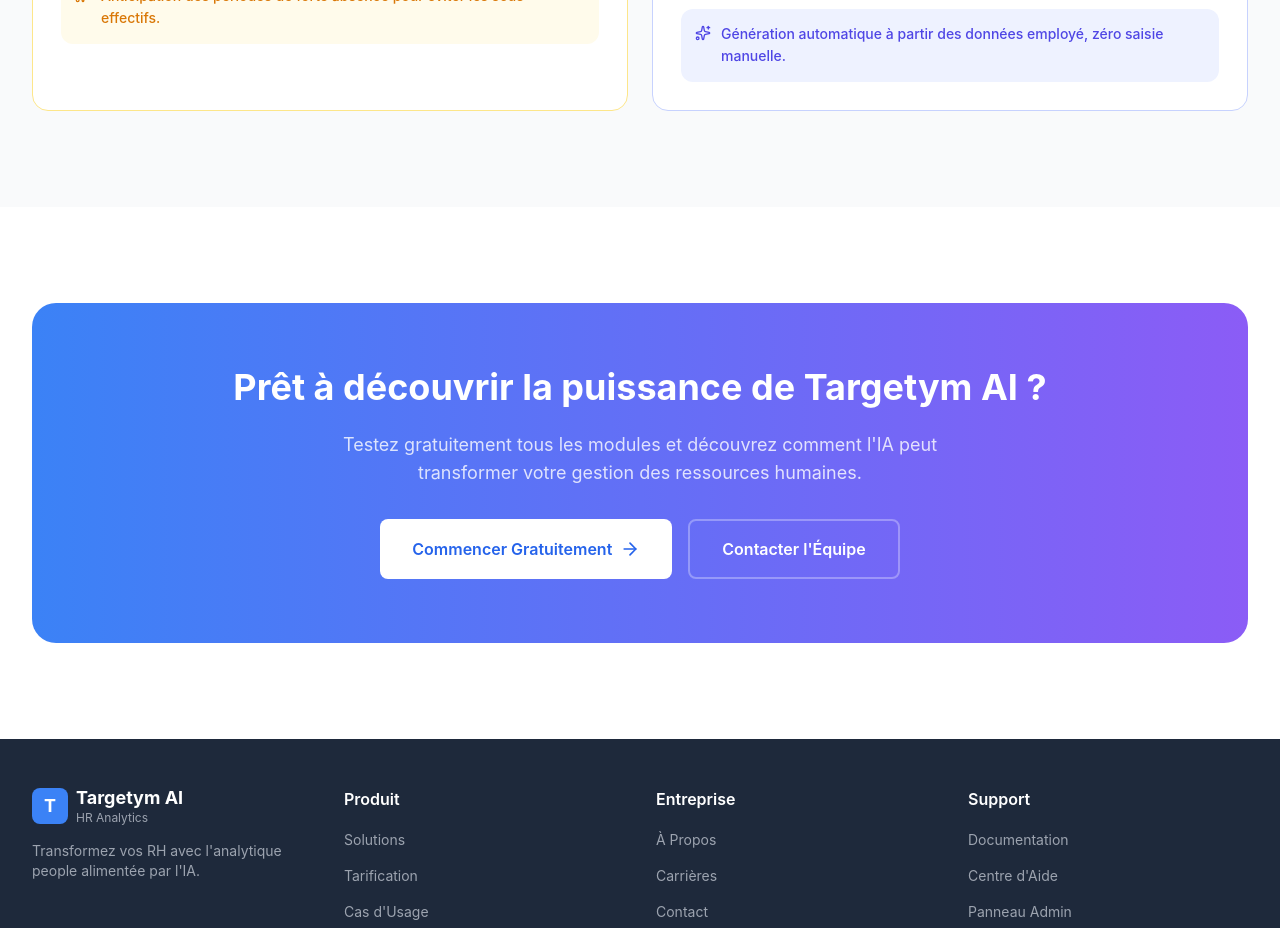
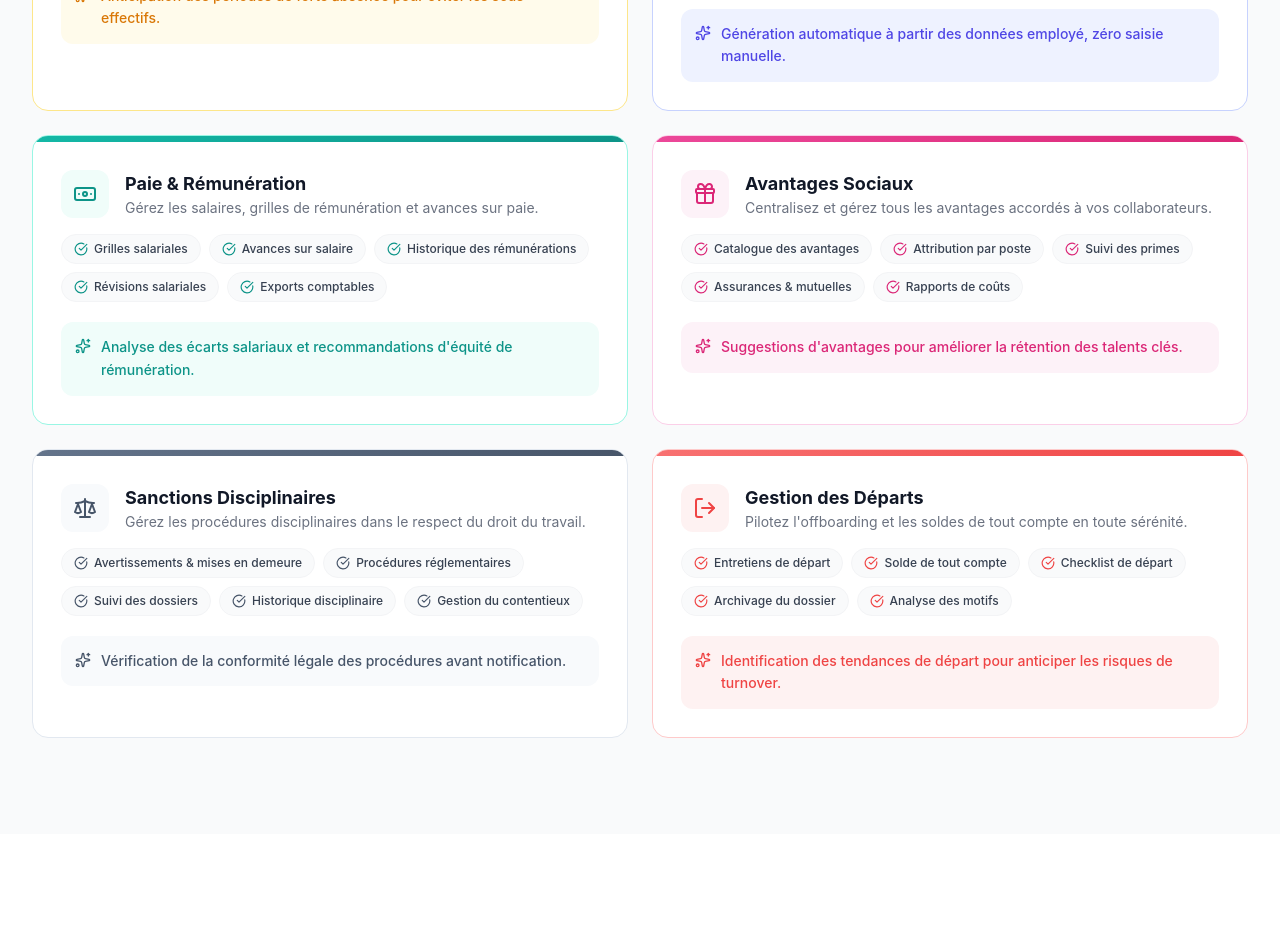
Before and after one commit to Targetym-AI/targetym-website, a Next.js app: page /solutions in a window 1280 px wide. Shown: the part 2080-3008 px from the top of the page. Built offline with nearby package versions, Linux system fonts and the light colour scheme.

Commit message:
fix: accents manquants + ajout modules Paie, Avantages, Sanctions, Départs

```diff
--- a/app/solutions/page.tsx
+++ b/app/solutions/page.tsx
@@ -14,7 +14,11 @@ import {
   MessageSquare,
   Award,
   ClipboardList,
-  LayoutDashboard
+  LayoutDashboard,
+  Banknote,
+  LogOut,
+  Scale,
+  Gift
 } from 'lucide-react';
 
 const modules = [
@@ -38,7 +42,7 @@ const modules = [
   {
     icon: TrendingUp,
     title: "Performance",
-    description: "Evaluations structurees et feedback continu pour piloter la performance.",
+    description: "Évaluations structurées et feedback continu pour piloter la performance.",
     features: [
       "Évaluations 360\u00b0",
       "Campagnes automatisées",
@@ -58,7 +62,7 @@ const modules = [
     description: "Alignez toute l'organisation avec des objectifs clairs et mesurables.",
     features: [
       "OKR en cascade",
-      "Suivi temps reel des KR",
+      "Suivi temps réel des KR",
       "Daily Checklist connectée",
       "Tableaux de bord visuels",
       "Alertes sur les écarts"
@@ -128,7 +132,7 @@ const modules = [
       "Demandes en un clic",
       "Validation multi-niveaux",
       "Calendrier d'équipe",
-      "Soldes temps reel",
+      "Soldes temps réel",
       "Rapports d'absentéisme"
     ],
     aiFeature: "Anticipation des périodes de forte absence pour éviter les sous-effectifs.",
@@ -146,14 +150,80 @@ const modules = [
       "Certificats de travail",
       "Modèles personnalisables",
       "Signature électronique",
-      "Archivage securise"
+      "Archivage sécurisé"
     ],
     aiFeature: "Génération automatique à partir des données employé, zéro saisie manuelle.",
     color: "from-indigo-500 to-indigo-600",
     bgLight: "bg-indigo-50",
     textColor: "text-indigo-600",
-    borderColor: "border-indigo-200"
-  }
+    borderColor: "border-indigo-200"  },
+  {
+    icon: Banknote,
+    title: "Paie & Rémunération",
+    description: "Gérez les salaires, grilles de rémunération et avances sur paie.",
+    features: [
+      "Grilles salariales",
+      "Avances sur salaire",
+      "Historique des rémunérations",
+      "Révisions salariales",
+      "Exports comptables"
+    ],
+    aiFeature: "Analyse des écarts salariaux et recommandations d'équité de rémunération.",
+    color: "from-teal-500 to-teal-600",
+    bgLight: "bg-teal-50",
+    textColor: "text-teal-600",
+    borderColor: "border-teal-200"
+  },
+  {
+    icon: Gift,
+    title: "Avantages Sociaux",
+    description: "Centralisez et gérez tous les avantages accordés à vos collaborateurs.",
+    features: [
+      "Catalogue des avantages",
+      "Attribution par poste",
+      "Suivi des primes",
+      "Assurances & mutuelles",
+      "Rapports de coûts"
+    ],
+    aiFeature: "Suggestions d'avantages pour améliorer la rétention des talents clés.",
+    color: "from-pink-500 to-pink-600",
+    bgLight: "bg-pink-50",
+    textColor: "text-pink-600",
+    borderColor: "border-pink-200"
+  },
+  {
+    icon: Scale,
+    title: "Sanctions Disciplinaires",
+    description: "Gérez les procédures disciplinaires dans le respect du droit du travail.",
+    features: [
+      "Avertissements & mises en demeure",
+      "Procédures réglementaires",
+      "Suivi des dossiers",
+      "Historique disciplinaire",
+      "Gestion du contentieux"
+    ],
+    aiFeature: "Vérification de la conformité légale des procédures avant notification.",
+    color: "from-slate-500 to-slate-600",
+    bgLight: "bg-slate-50",
+    textColor: "text-slate-600",
+    borderColor: "border-slate-200"
+  },
+  {
+    icon: LogOut,
+    title: "Gestion des Départs",
+    description: "Pilotez l'offboarding et les soldes de tout compte en toute sérénité.",
+    features: [
+      "Entretiens de départ",
+      "Solde de tout compte",
+      "Checklist de départ",
+      "Archivage du dossier",
+      "Analyse des motifs"
+    ],
+    aiFeature: "Identification des tendances de départ pour anticiper les risques de turnover.",
+    color: "from-red-400 to-red-500",
+    bgLight: "bg-red-50",
+    textColor: "text-red-500",
+    borderColor: "border-red-200"  }
 ];
 
 const aiHighlights = [
```
